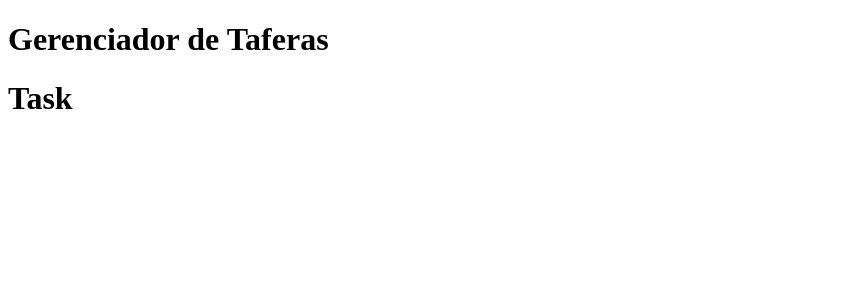
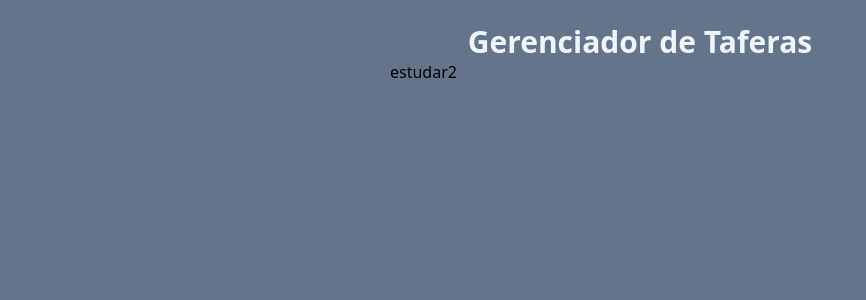
Before and after one commit to marcelocarvalho1/React, a React (Vite) app: page / in a window 1280 px wide. Shown: the top 300 px of the page, without its empty margins (0-866 px from the left). Built offline with nearby package versions, Linux system fonts and the light colour scheme.

Commit message:
adicionando props

```diff
--- a/src/App.jsx
+++ b/src/App.jsx
@@ -1,12 +1,40 @@
+import { useState } from "react";
 import { AddTask } from "./components/AddTask";
-import { Task } from "./components/Task";
+import { Tasks } from "./components/Tasks";
+import "./index.css";
 
 export const App = () => {
+  const [tasks, seTasks] = useState([
+    {
+      id: 1,
+      title: "estudar",
+      descripition: "Desenvolver",
+      isCompleted: false,
+    },
+      {
+      id: 2,
+      title: "estudar2",
+      descripition: "Desenvolver2",
+      isCompleted: false,
+    },
+      {
+      id: 3,
+      title: "estudar3",
+      descripition: "Desenvolver3",
+      isCompleted: false,
+    },
+  ]);
+
   return (
-    <div>
-      <h1> Gerenciador de Taferas</h1>
-      <AddTask />
-      <Task />
+    <div className="w-screen h-screen bg-slate-500 flex justify-center p-6">
+      <div className="w-[500px]">
+        <h1 className="text-3xl text-slate-100 font-bold text-center">
+          {" "}
+          Gerenciador de Taferas
+        </h1>
+        <AddTask />
+        <Tasks tasks={tasks} />
+      </div>
     </div>
   );
 };
--- a/src/components/Task.jsx
+++ /dev/null
@@ -1,8 +0,0 @@
-
-export const Task = () => {
-  return (
-    <div>
-      <h1> Task</h1>
-    </div>
-  );
-};
--- /dev/null
+++ b/src/components/Tasks.jsx
@@ -0,0 +1,7 @@
+export const Tasks = (props) => {
+  return (
+    <div>
+      <h1> {props.tasks[1].title}</h1>
+    </div>
+  );
+};
--- /dev/null
+++ b/src/index.css
@@ -0,0 +1,3 @@
+@tailwind base;
+@tailwind components;
+@tailwind utilities;
```
